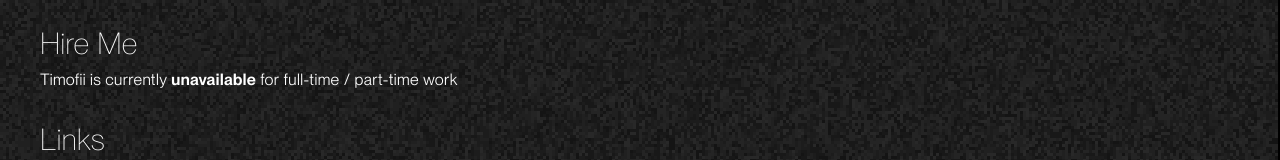
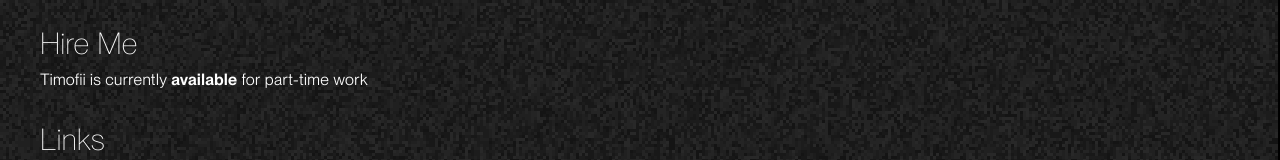
Before and after one commit to async-devil/async-devil.github.io, a website built with webpack: page src/index.html in a window 1280 px wide. Shown: the part 123-283 px from the top of the page. Built offline with nearby package versions, Linux system fonts and the light colour scheme.

Commit message:
feat: update statuses

```diff
--- a/src/index.html
+++ b/src/index.html
@@ -97,7 +97,7 @@
 						<h2>Hire Me</h2>
 						<p>
 							Timofii is currently
-							<strong>unavailable</strong> for full-time / part-time work
+							<strong>available</strong> for part-time work
 						</p>
 					</section>
 					<section class="main-page__links">
```
Also changed, not shown: 1 other file.
